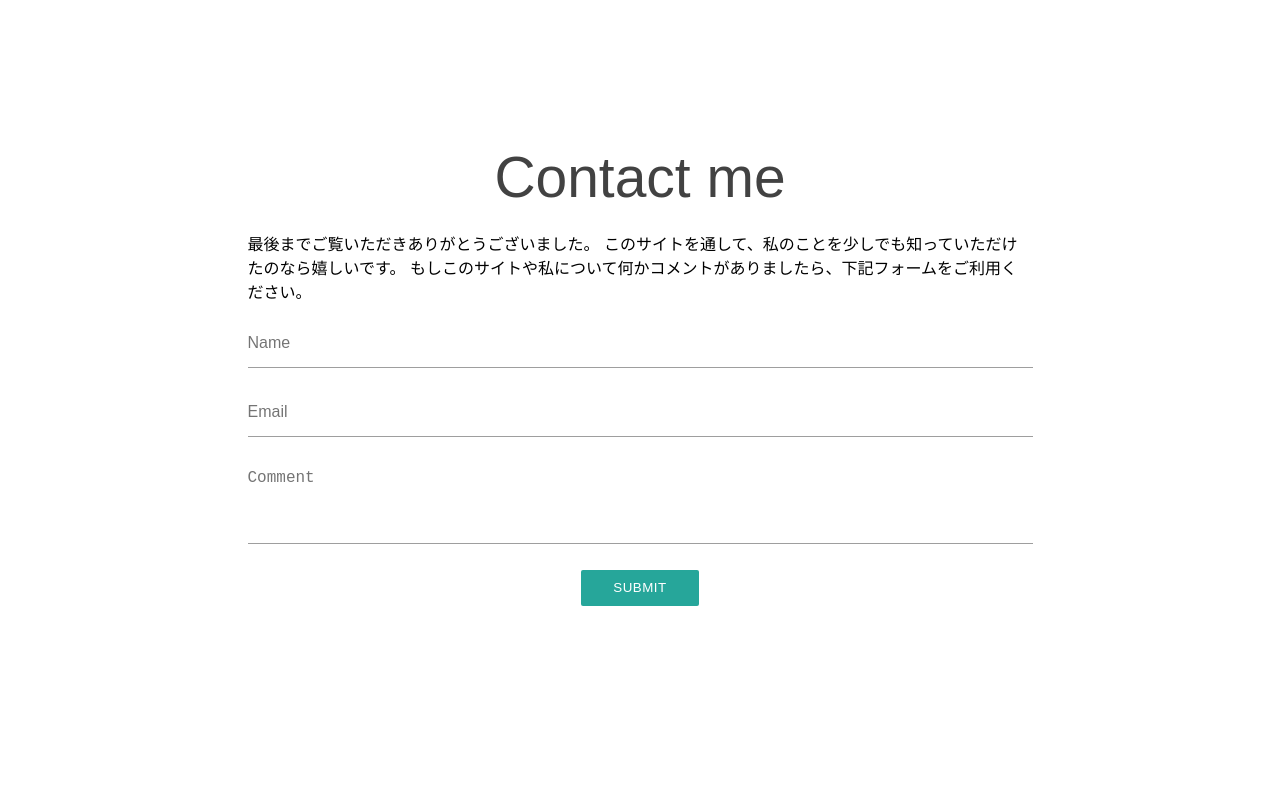
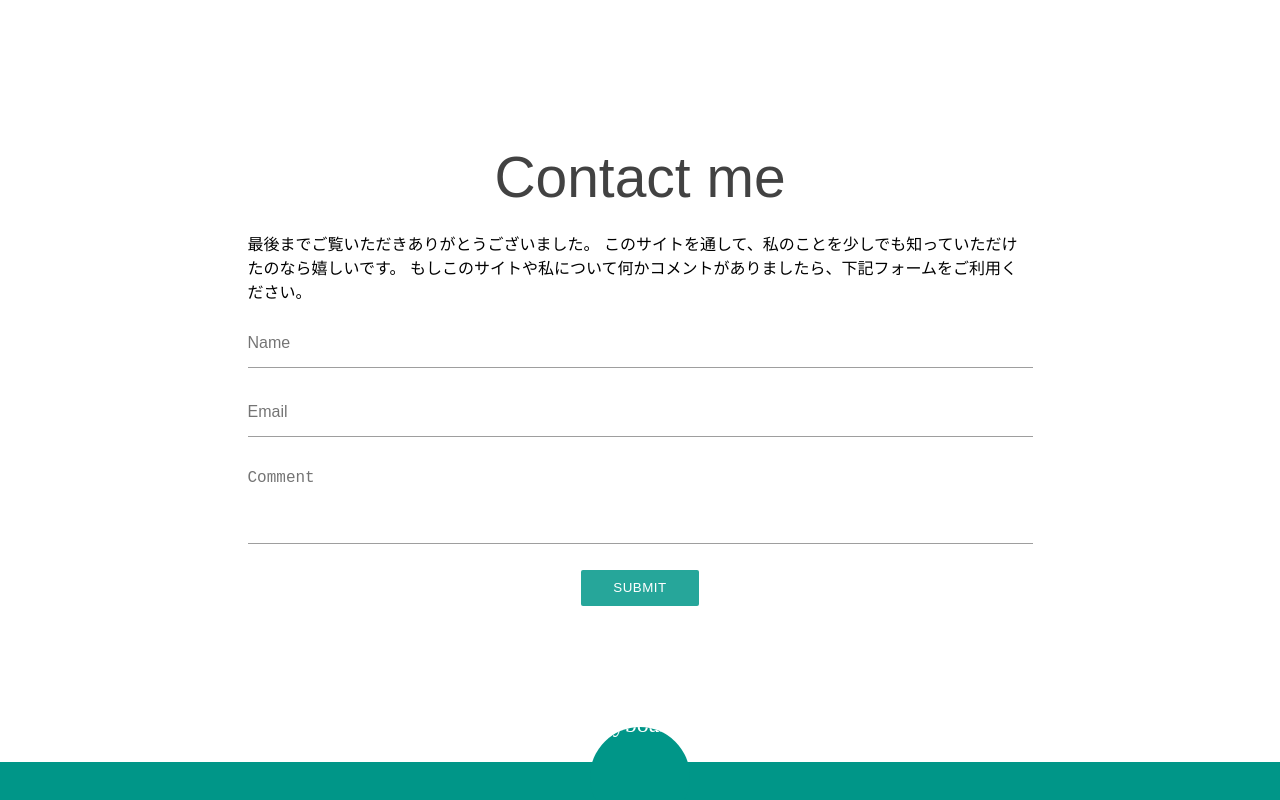
Before and after one commit to t-hirai03/hirai-react-portfolio, a React (Create React App) app: page / in a window 1280 px wide. Shown: the part 2455-3255 px from the top of the page. Before the commit the page ends 3217 px from the top, so only its background shows below. Built offline with nearby package versions, Linux system fonts and the light colour scheme.

Commit message:
footerのディレクトリ作成

```diff
--- /dev/null
+++ b/src/assets/scss/footer.scss
@@ -0,0 +1,59 @@
+@use "system.scss" as *;
+
+.footer {
+    background-color: #009688;
+    height: 70px;
+    margin: 0;
+    padding-top: 0;
+    position: relative;
+
+    &-scroll-top-btn {
+        position: absolute;
+        width: 100%;
+        height: 50px;
+        top: -40px;
+        left: 0px;
+        z-index: 1;
+
+        a {
+            width: 100px;
+            height: 100px;
+            display: block;
+            position: relative;
+            top: 5px;
+            margin: 0 auto;
+            border-radius: 50%;
+            background-color: #009688;
+            text-align: center;
+            -webkit-transition: all 0.2s ease-in-out 0s;
+            transition: all 0.2s ease-in-out 0s;
+            -webkit-backface-visibility: hidden;
+            backface-visibility: hidden;
+            overflow: hidden;
+
+            i {
+                position: relative;
+                font-size: 100px;
+                top: -15px;
+                color: #fff;
+                text-rendering: optimizeLegibility;
+                -webkit-font-feature-settings: 'liga';
+                -moz-font-feature-settings: 'liga';
+                font-feature-settings: 'liga';
+                font-family: 'Material Icons';
+                font-weight: normal;
+                font-style: normal;
+                font-size: 24px;
+                line-height: 1;
+                letter-spacing: normal;
+                text-transform: none;
+                display: inline-block;
+                white-space: nowrap;
+                word-wrap: normal;
+                direction: ltr;
+                -webkit-font-feature-settings: 'liga';
+                -webkit-font-smoothing: antialiased;
+            }
+        }
+    }
+}
--- /dev/null
+++ b/src/components/footer.tsx
@@ -0,0 +1,17 @@
+import React from "react";
+import "../assets/scss/footer.scss";
+import "../assets/scss/layout.scss";
+
+function footer() {
+  return (
+    <footer className="footer">
+      <div className="footer-scroll-top-btn">
+        <a href="/">
+           <i className="material-icons">keyboard_arrow_up</i>
+        </a>
+      </div>
+    </footer>
+  );
+}
+
+export default footer;
--- a/src/components/top.tsx
+++ b/src/components/top.tsx
@@ -2,7 +2,7 @@ import React from "react";
 import dogIcon from "../assets/image/top/dog_icon.png";
 import scrollDownIcon from "../assets/image/top/scroll_down.svg";
 import hiraiFaceImage from "../assets/image/top/face.jpg";
-import gitHubLogo from "../assets/image/top/github_logo.svg";
+// import gitHubLogo from "../assets/image/top/github_logo.svg";
 import Charts from "../components/chart";
 import Contact from "../components/contact";
 import "../assets/scss/top.scss";
--- a/src/index.tsx
+++ b/src/index.tsx
@@ -3,6 +3,7 @@ import ReactDOM from 'react-dom/client';
 import './assets/css/index.css';
 import HeaderSection from './components/header';
 import Top from './components/top';
+import FooterSection from './components/footer';
 import reportWebVitals from './reportWebVitals';
 import 'ress';
 import 'sanitize.css';
@@ -16,6 +17,8 @@ root.render(
     <HeaderSection />
     {/* コンテンツ */}
     <Top />
+    {/* フッター */}
+    <FooterSection />
   </React.StrictMode>
 );
 
```
